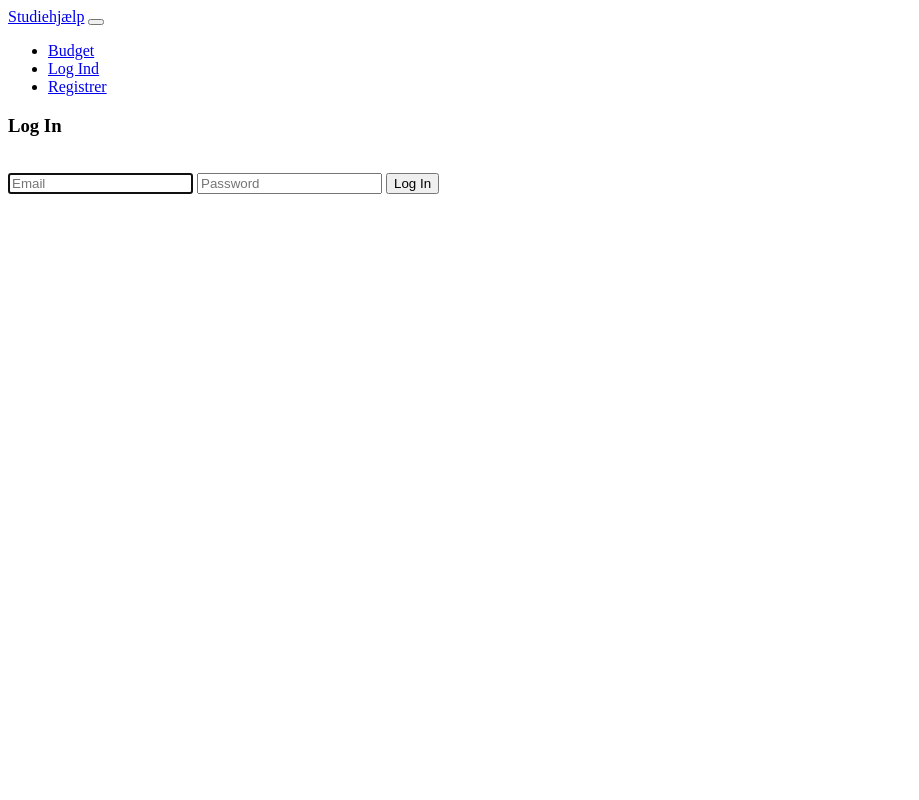
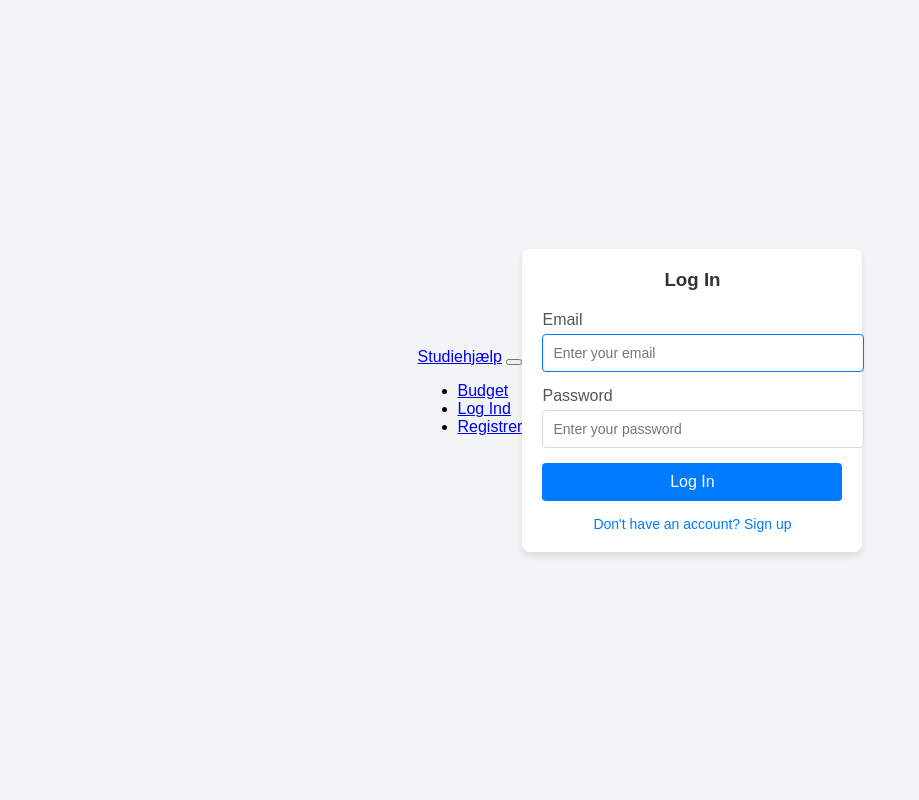
Before and after one commit to kuntz26/StudieHj-lp, a Flask app: page /login in a window 1280 px wide. Shown: the whole page, without its empty margins (0-919 px from the left). Run offline with Flask 3, Linux system fonts and the light colour scheme.

Commit message:
login update

```diff
--- a/templates/login.html
+++ b/templates/login.html
@@ -5,15 +5,98 @@
 {% endblock %}
 
 {% block body %}
-    <h3>Log In</h3><br>
-    <form action="/login" method="post">
-        <input autocomplete="off" autofocus id="email" name="email" placeholder="Email" type="text" required>
-        <input id="password" name="password" placeholder="Password" type="password" required>
-<!--
-        <label>
-            Remember me: <input type="checkbox" name="remember_me">
-        </label>
--->
-        <button type="submit">Log In</button>
-    </form>
+    <style>
+        body {
+            font-family: Arial, sans-serif;
+            background-color: #f3f4f6;
+            margin: 0;
+            display: flex;
+            justify-content: center;
+            align-items: center;
+            height: 100vh;
+        }
+
+        .login-container {
+            background: #fff;
+            border-radius: 8px;
+            box-shadow: 0 4px 6px rgba(0, 0, 0, 0.1);
+            padding: 20px;
+            width: 300px;
+        }
+
+        .login-container h3 {
+            margin: 0 0 20px;
+            text-align: center;
+            color: #333;
+        }
+
+        .login-container label {
+            display: block;
+            margin-bottom: 5px;
+            color: #555;
+        }
+
+        .login-container input[type="text"],
+        .login-container input[type="password"] {
+            width: 100%;
+            padding: 10px;
+            margin-bottom: 15px;
+            border: 1px solid #ddd;
+            border-radius: 4px;
+            font-size: 14px;
+        }
+
+        .login-container input[type="text"]:focus,
+        .login-container input[type="password"]:focus {
+            border-color: #007BFF;
+            outline: none;
+        }
+
+        .login-container button {
+            width: 100%;
+            padding: 10px;
+            background-color: #007BFF;
+            border: none;
+            color: white;
+            font-size: 16px;
+            border-radius: 4px;
+            cursor: pointer;
+        }
+
+        .login-container button:hover {
+            background-color: #0056b3;
+        }
+
+        .login-container .signup-link {
+            display: block;
+            margin-top: 15px;
+            text-align: center;
+            font-size: 14px;
+            color: #007BFF;
+            text-decoration: none;
+        }
+
+        .login-container .signup-link:hover {
+            text-decoration: underline;
+        }
+    </style>
+
+    <div class="login-container">
+        <h3>Log In</h3>
+        <form action="/login" method="post">
+            <label for="email">Email</label>
+            <input autocomplete="off" autofocus id="email" name="email" placeholder="Enter your email" type="text" required>
+
+            <label for="password">Password</label>
+            <input id="password" name="password" placeholder="Enter your password" type="password" required>
+
+            <!-- Uncomment this if needed -->
+            <!-- <label>
+                Remember me: <input type="checkbox" name="remember_me">
+            </label> -->
+
+            <button type="submit">Log In</button>
+        </form>
+        <a href="/signup" class="signup-link">Don't have an account? Sign up</a>
+    </div>
 {% endblock %}
```
